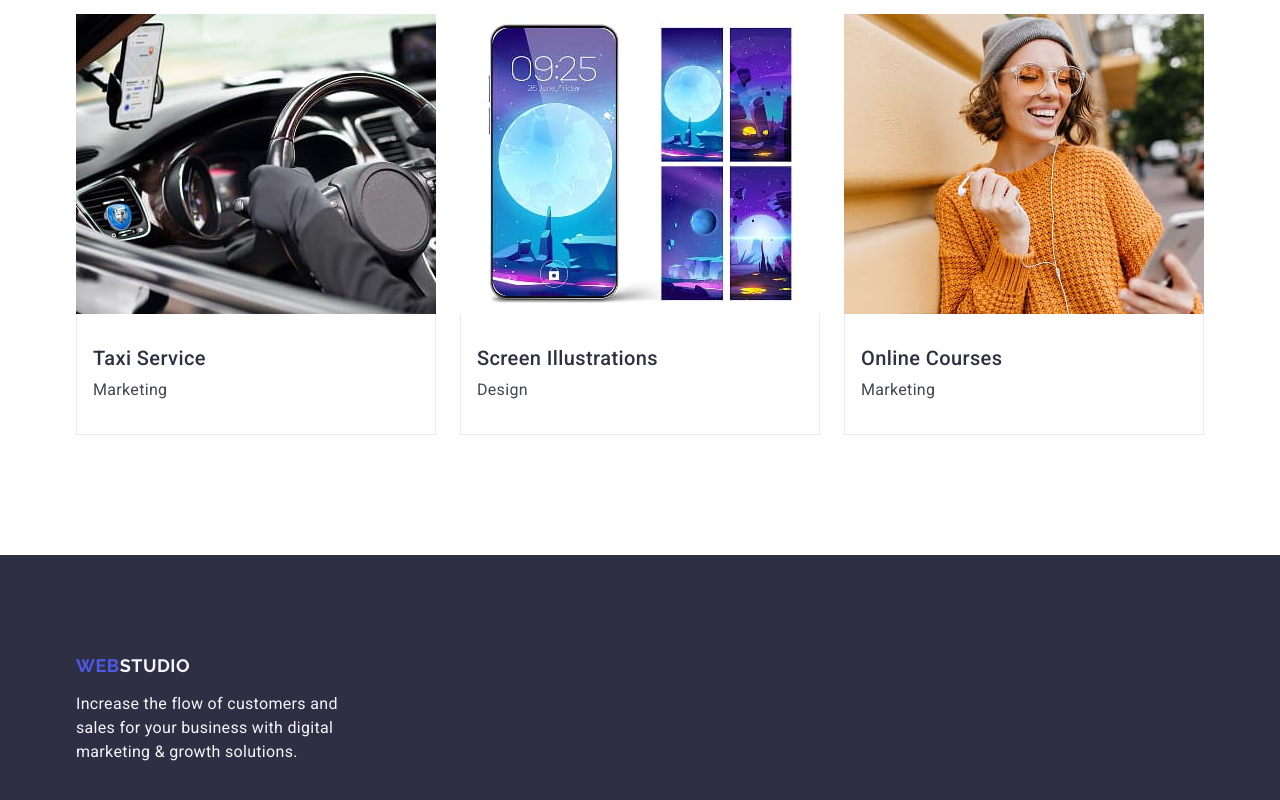
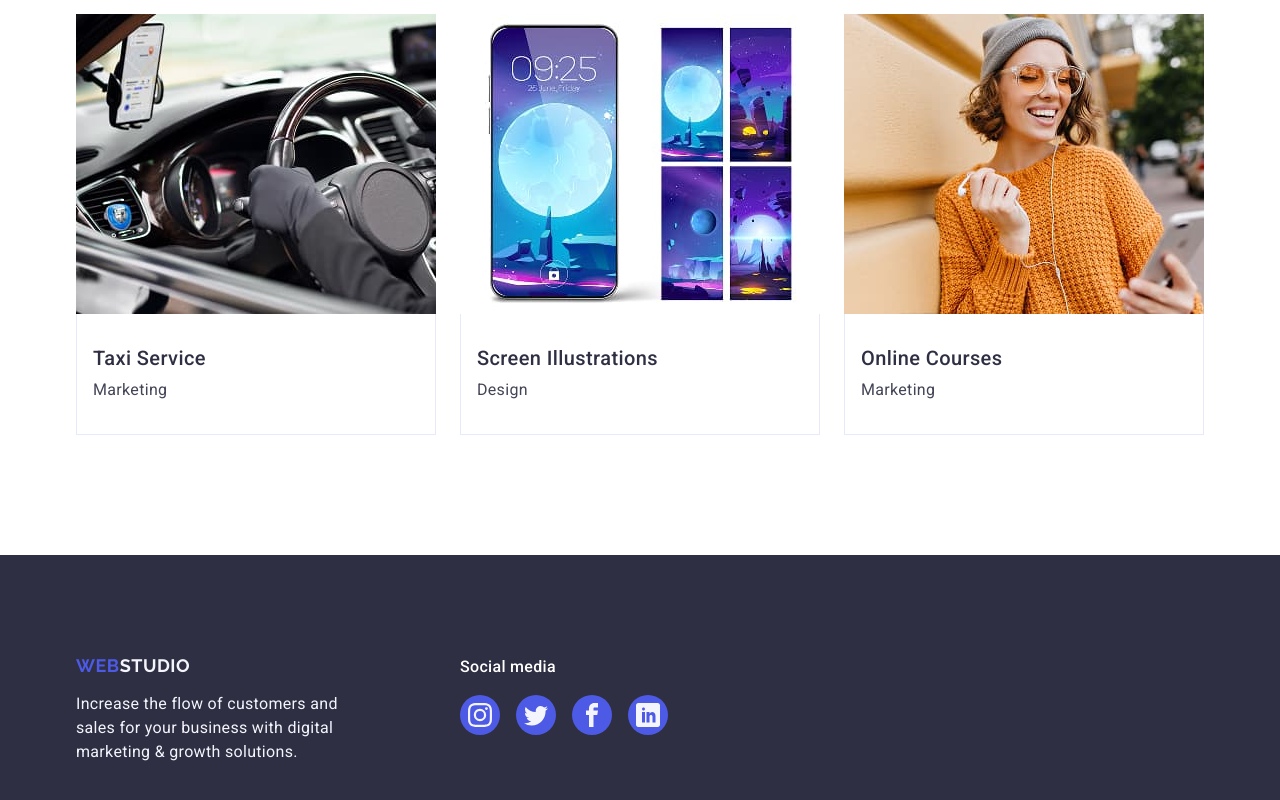
Before and after one commit to dzherdzh7/goit-markup-hw-04, a plain HTML site: page index.html in a window 1280 px wide. Shown: the part 2604-3404 px from the top of the page. Drawn offline with nearby package versions, Linux system fonts and the light colour scheme.

Commit message:
added footer

```diff
--- a/css/styles.css
+++ b/css/styles.css
@@ -414,6 +414,55 @@ img {
 .footer .container {
   padding-left: 15px;
 }
+.footer-wrapper {
+  display: flex;
+  align-items: baseline;
+}
+.footer-info {
+  margin-right: 120px;
+}
+.footer-socials {
+  display: flex;
+  flex-direction: column;
+}
+.social-title {
+  font-weight: 500;
+  font-size: 16px;
+  line-height: 1.5;
+  letter-spacing: 0.02em;
+  color: var(--white, #ffffff);
+  margin-bottom: 16px;
+}
+
+.socials-list {
+  display: flex;
+  gap: 16px;
+}
+
+.socials-item {
+  width: 40px;
+  height: 40px;
+}
+
+.socials-link {
+  display: flex;
+  align-items: center;
+  justify-content: center;
+  width: 100%;
+  height: 100%;
+  background-color: var(--iris, #4d5ae5);
+  border-radius: 50%;
+  transition: background-color 250ms cubic-bezier(0.4, 0, 0.2, 1);
+}
+
+.socials-link:hover,
+.socials-link:focus {
+  background-color: #31d0aa;
+}
+
+.socials-icon {
+  fill: var(--cloud, #f4f4fd);
+}
 
 img {
   display: block;
--- a/index.html
+++ b/index.html
@@ -403,16 +403,53 @@
         </div>
       </section>
     </main>
+
+    <!-- Footer -->
     <footer class="footer">
-      <div class="container">
+      <div class="container footer-wrapper">
+        <div class="footer-info">
           <!-- prettier-ignore -->
           <a href="./index.html" class="footer-logo">Web<span class="footer-logo-studio">Studio</span></a>
-
           <p class="footer-text">
             Increase the flow of customers and sales for your business with
             digital marketing & growth solutions.
           </p>
         </div>
+        <!-- Соцмережі -->
+        <div class="footer-socials">
+          <p class="social-title">Social media</p>
+          <ul class="socials-list">
+            <li class="socials-item">
+              <a href="#" class="socials-link">
+                <svg class="socials-icon" width="24" height="24">
+                  <use href="./images/icons.svg#icon-instagram"></use>
+                </svg>
+              </a>
+            </li>
+            <li class="socials-item">
+              <a href="#" class="socials-link">
+                <svg class="socials-icon" width="24" height="24">
+                  <use href="./images/icons.svg#icon-twitter"></use>
+                </svg>
+              </a>
+            </li>
+            <li class="socials-item">
+              <a href="#" class="socials-link">
+                <svg class="socials-icon" width="24" height="24">
+                  <use href="./images/icons.svg#icon-facebook"></use>
+                </svg>
+              </a>
+            </li>
+            <li class="socials-item">
+              <a href="#" class="socials-link">
+                <svg class="socials-icon" width="24" height="24">
+                  <use href="./images/icons.svg#icon-linkedin"></use>
+                </svg>
+              </a>
+            </li>
+          </ul>
+        </div>
+      </div>
     </footer>
   </body>
 </html>
```
Lines whose indentation alone changed are shown as unchanged.
